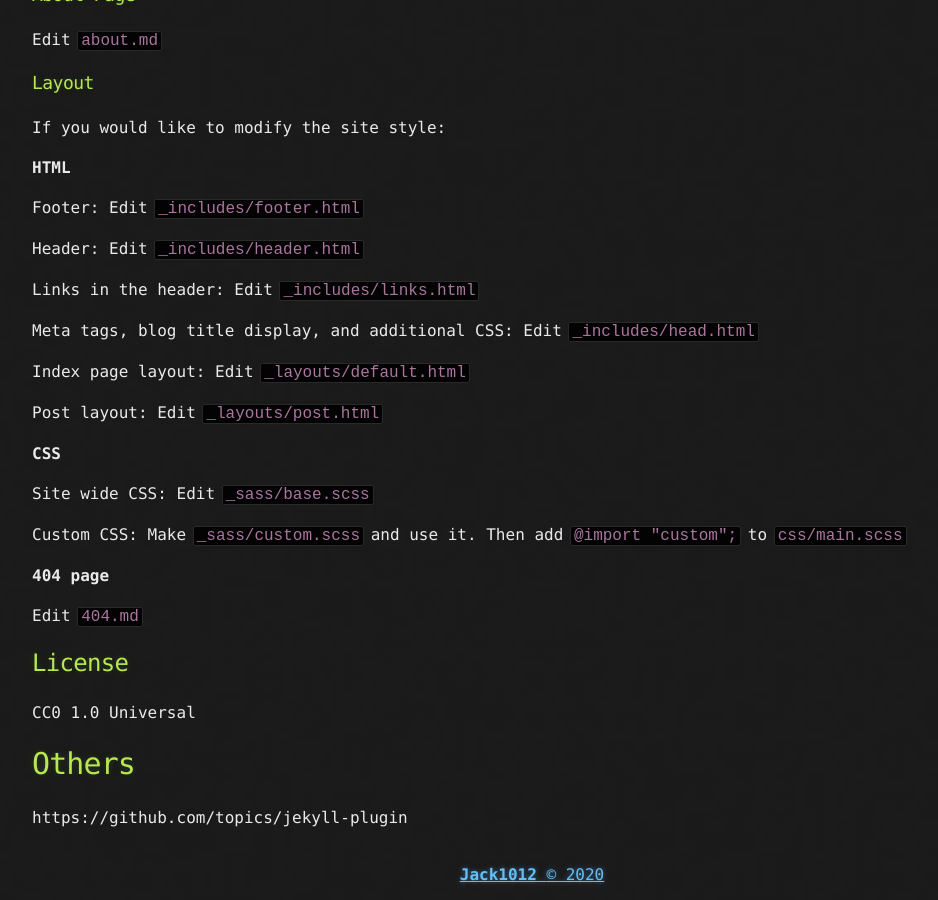
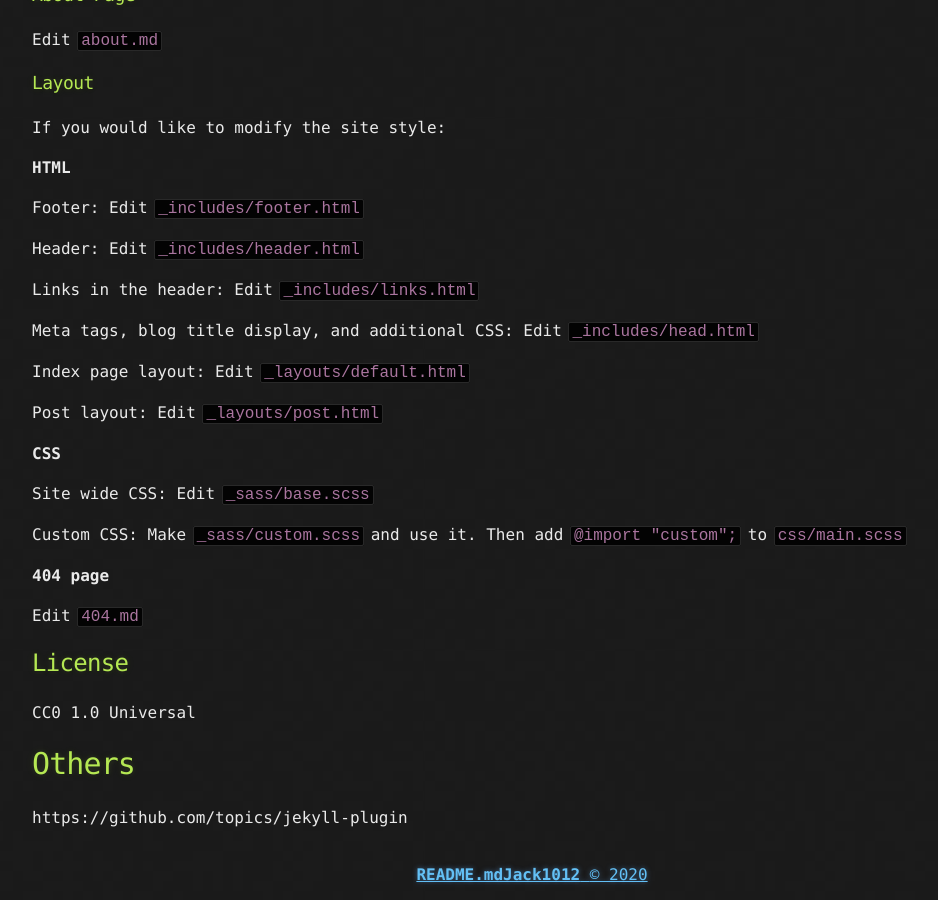
Before and after one commit to jack1012/jack1012.github.io, a Jekyll site: the page built from README.md, in a window 1280 px wide and 900 px high, scrolled down 2010 px. Shown: the whole window, without its empty margins (108-1046 px from the left). Built offline with Jekyll 4.4.1, drawn with Linux system fonts in a browser that asks for light colours; our own code applies the rules of GitHub Pages for plain Markdown files.

Commit message:
Update footer.html

```diff
--- a/_includes/footer.html
+++ b/_includes/footer.html
@@ -1,7 +1,7 @@
 <footer>
   <a href="https://creativecommons.org/licenses/by-nc/3.0/deed.en_US">
     <span>
-        <b>{{ site.owner}}</b>
+        <b>{{ page.name }}{{ site.owner}}</b>
     </span>
     {% capture currentyear %}{{ 'now' | date: "%Y" }}{% endcapture %}
     <span>© {{ currentyear }}</span>
```
